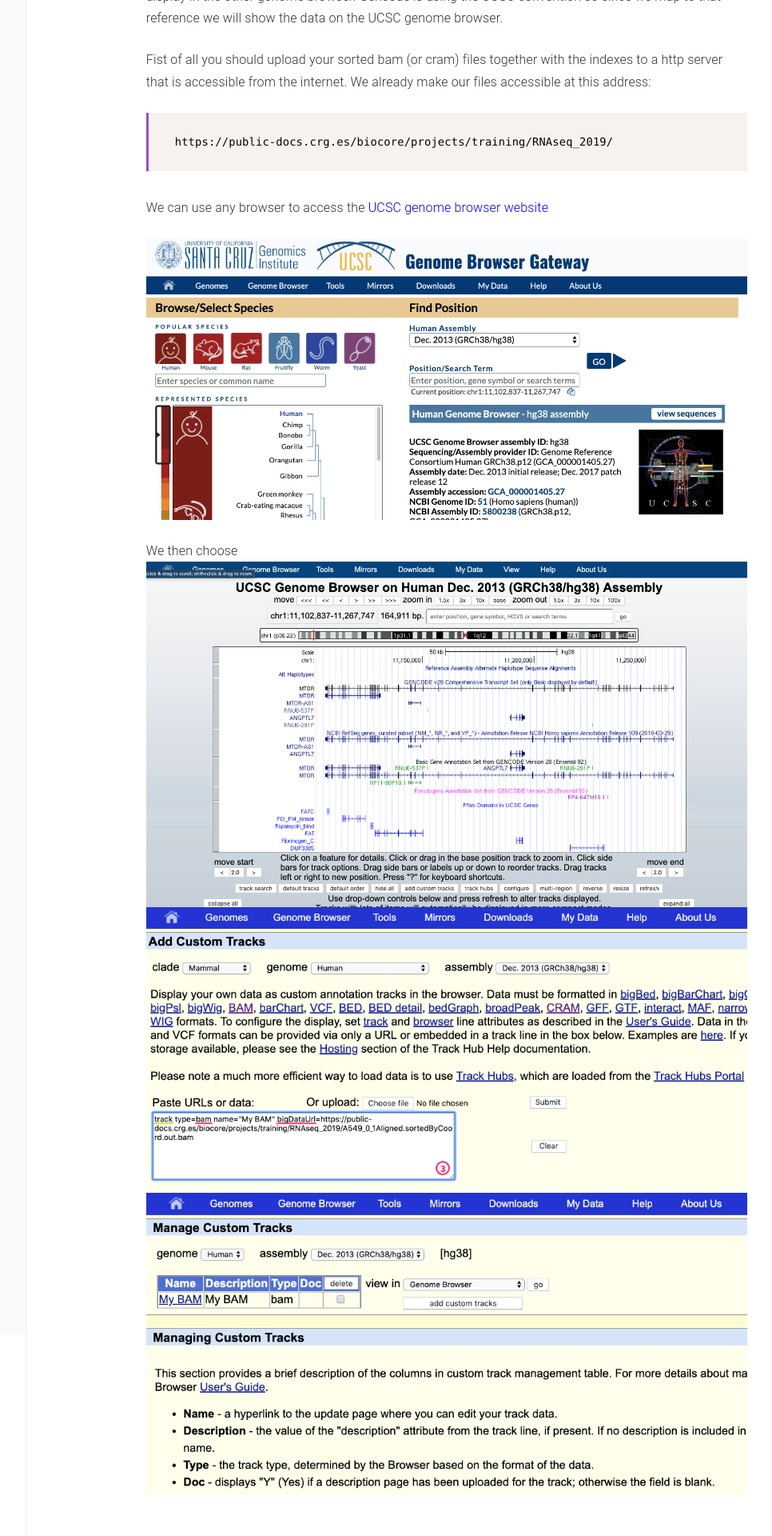
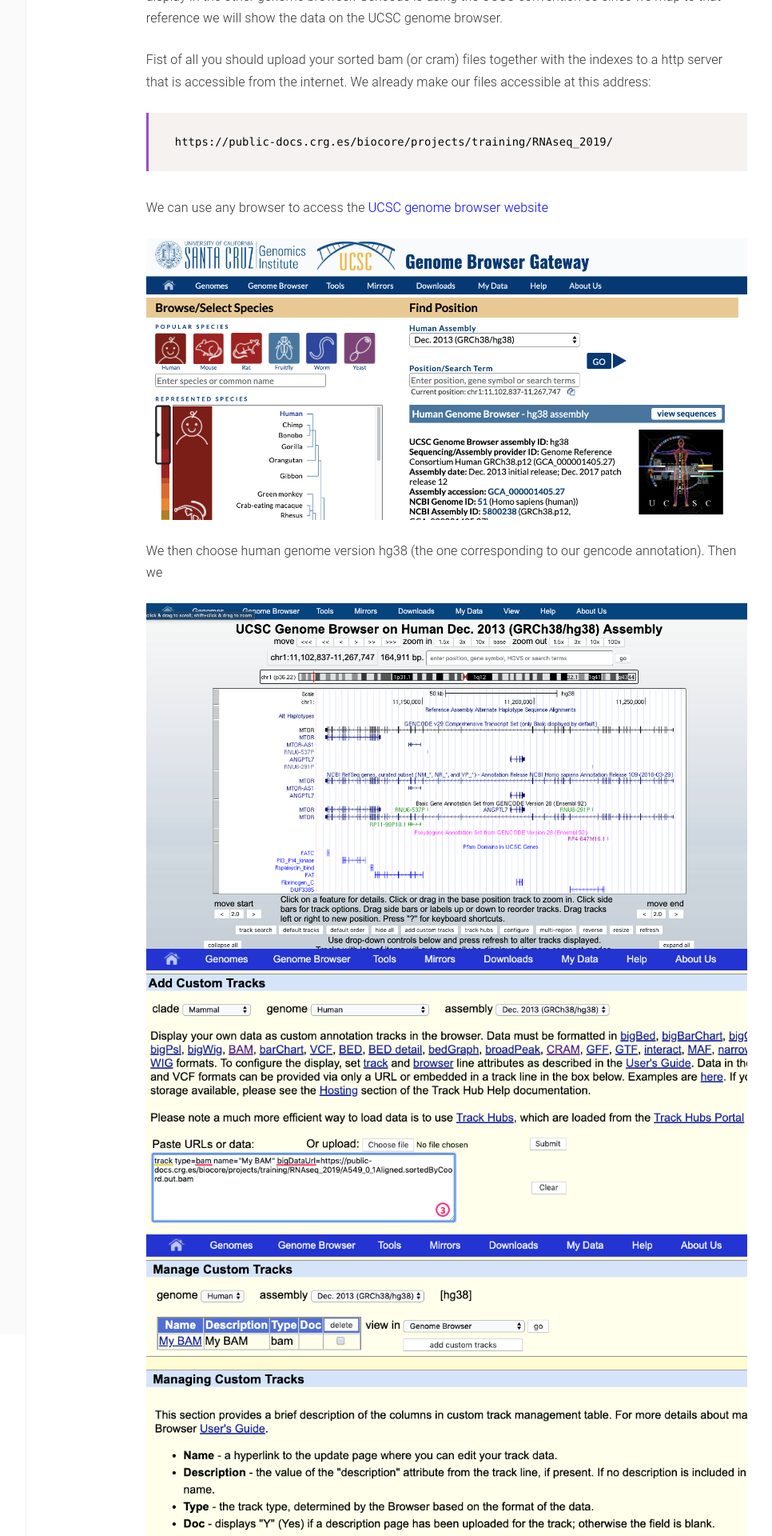
Before and after one commit to biocorecrg/RNAseq_course_2019, a Jekyll site: the page built from docs/gbrowser.md, in a window 1280 px wide. Shown: the part 1102-3022 px from the top of the page at 80% size, without its empty margins (180-1146 px from the left). Built offline with Jekyll 4.4.1, drawn with Linux system fonts in a browser that asks for light colours.

Commit message:
Update gbrowser.md

```diff
--- a/docs/gbrowser.md
+++ b/docs/gbrowser.md
@@ -45,7 +45,8 @@ We can use any browser to access the [UCSC genome browser website](https://genom
 
 <img src="images/ucsc1.png"  align="middle" />
 
-We then choose
+We then choose human genome version hg38 (the one corresponding to our gencode annotation). Then we
+
 <img src="images/ucsc2.png"  align="middle" />
 <img src="images/ucsc3.png"  align="middle" />
 <img src="images/ucsc4.png"  align="middle" />
```
